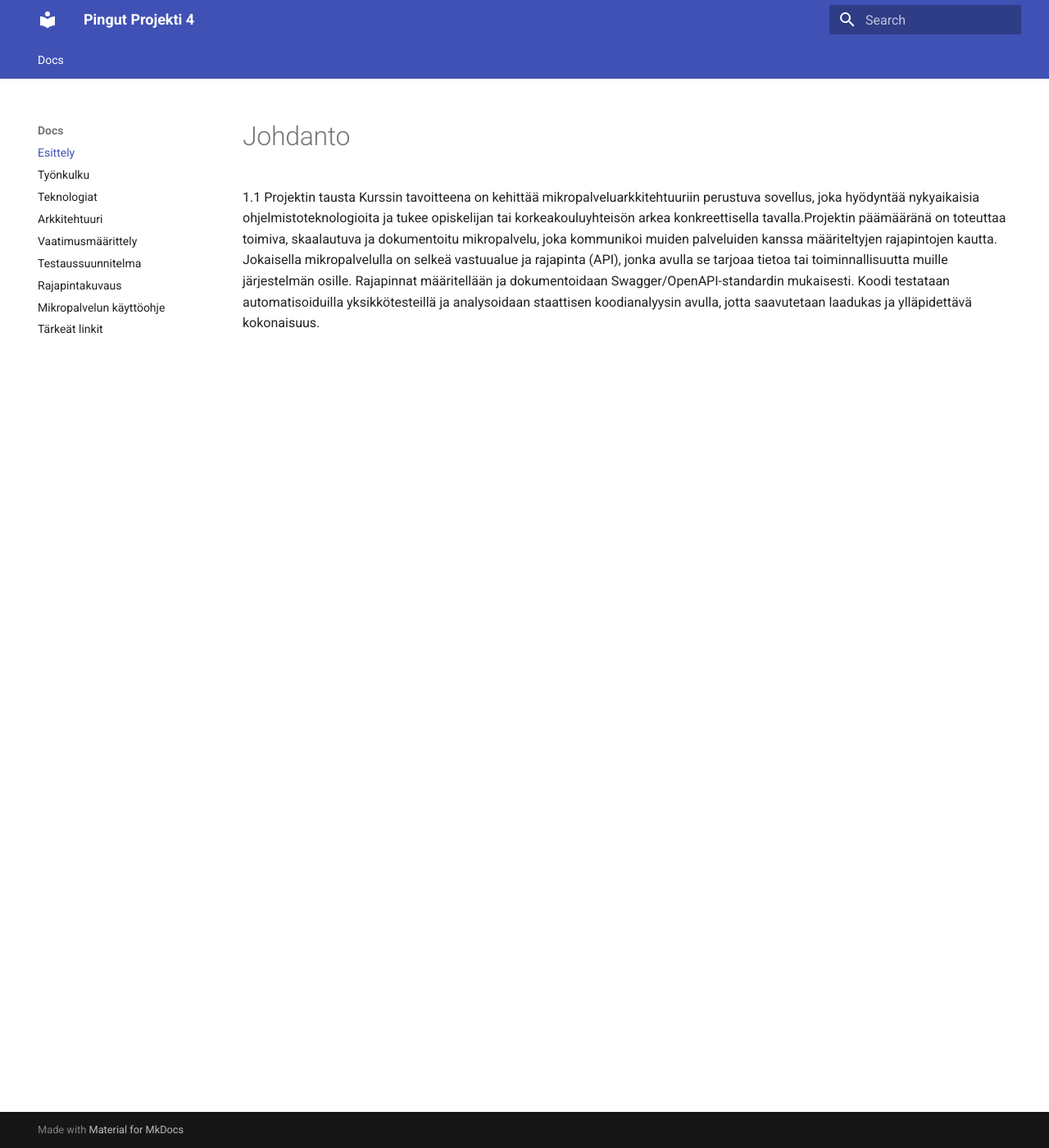
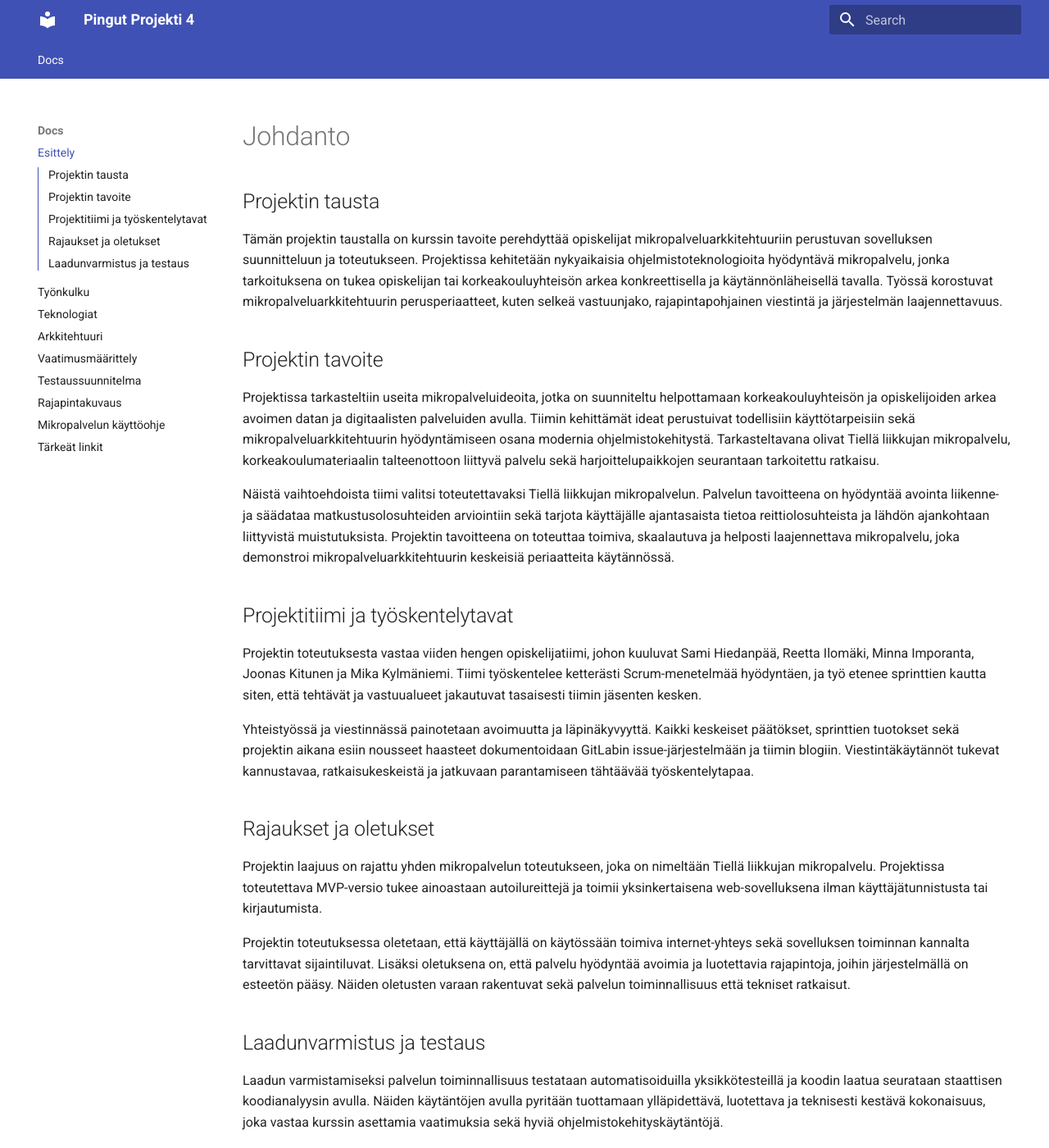
Before and after one commit to Sami-Python/Route_Pingut_Pro, an MkDocs documentation site: the page built from docs/docs/johdanto.md, in a window 1280 px wide and 1400 px high. Shown: the whole window at 82% size. Built offline with MkDocs 1.6.1 and Material for MkDocs 9.7.7, drawn with Linux system fonts in a browser that asks for light colours.

Commit message:
johdanto päivitetty

```diff
--- a/docs/docs/johdanto.md
+++ b/docs/docs/johdanto.md
@@ -1,4 +1,26 @@
 # Johdanto
+## Projektin tausta
 
-1.1 Projektin tausta
-Kurssin tavoitteena on kehittää mikropalveluarkkitehtuuriin perustuva sovellus, joka hyödyntää nykyaikaisia ohjelmistoteknologioita ja tukee opiskelijan tai korkeakouluyhteisön arkea konkreettisella tavalla.Projektin päämääränä on toteuttaa toimiva, skaalautuva ja dokumentoitu mikropalvelu, joka kommunikoi muiden palveluiden kanssa määriteltyjen rajapintojen kautta. Jokaisella mikropalvelulla on selkeä vastuualue ja rajapinta (API), jonka avulla se tarjoaa tietoa tai toiminnallisuutta muille järjestelmän osille. Rajapinnat määritellään ja dokumentoidaan Swagger/OpenAPI-standardin mukaisesti. Koodi testataan automatisoiduilla yksikkötesteillä ja analysoidaan staattisen koodianalyysin avulla, jotta saavutetaan laadukas ja ylläpidettävä kokonaisuus.
+Tämän projektin taustalla on kurssin tavoite perehdyttää opiskelijat mikropalveluarkkitehtuuriin perustuvan sovelluksen suunnitteluun ja toteutukseen. Projektissa kehitetään nykyaikaisia ohjelmistoteknologioita hyödyntävä mikropalvelu, jonka tarkoituksena on tukea opiskelijan tai korkeakouluyhteisön arkea konkreettisella ja käytännönläheisellä tavalla. Työssä korostuvat mikropalveluarkkitehtuurin perusperiaatteet, kuten selkeä vastuunjako, rajapintapohjainen viestintä ja järjestelmän laajennettavuus.
+
+## Projektin tavoite
+
+Projektissa tarkasteltiin useita mikropalveluideoita, jotka on suunniteltu helpottamaan korkeakouluyhteisön ja opiskelijoiden arkea avoimen datan ja digitaalisten palveluiden avulla. Tiimin kehittämät ideat perustuivat todellisiin käyttötarpeisiin sekä mikropalveluarkkitehtuurin hyödyntämiseen osana modernia ohjelmistokehitystä. Tarkasteltavana olivat Tiellä liikkujan mikropalvelu, korkeakoulumateriaalin talteenottoon liittyvä palvelu sekä harjoittelupaikkojen seurantaan tarkoitettu ratkaisu.
+
+Näistä vaihtoehdoista tiimi valitsi toteutettavaksi Tiellä liikkujan mikropalvelun. Palvelun tavoitteena on hyödyntää avointa liikenne- ja säädataa matkustusolosuhteiden arviointiin sekä tarjota käyttäjälle ajantasaista tietoa reittiolosuhteista ja lähdön ajankohtaan liittyvistä muistutuksista. Projektin tavoitteena on toteuttaa toimiva, skaalautuva ja helposti laajennettava mikropalvelu, joka demonstroi mikropalveluarkkitehtuurin keskeisiä periaatteita käytännössä.
+
+## Projektitiimi ja työskentelytavat
+
+Projektin toteutuksesta vastaa viiden hengen opiskelijatiimi, johon kuuluvat Sami Hiedanpää, Reetta Ilomäki, Minna Imporanta, Joonas Kitunen ja Mika Kylmäniemi. Tiimi työskentelee ketterästi Scrum-menetelmää hyödyntäen, ja työ etenee sprinttien kautta siten, että tehtävät ja vastuualueet jakautuvat tasaisesti tiimin jäsenten kesken.
+
+Yhteistyössä ja viestinnässä painotetaan avoimuutta ja läpinäkyvyyttä. Kaikki keskeiset päätökset, sprinttien tuotokset sekä projektin aikana esiin nousseet haasteet dokumentoidaan GitLabin issue-järjestelmään ja tiimin blogiin. Viestintäkäytännöt tukevat kannustavaa, ratkaisukeskeistä ja jatkuvaan parantamiseen tähtäävää työskentelytapaa.
+
+## Rajaukset ja oletukset
+
+Projektin laajuus on rajattu yhden mikropalvelun toteutukseen, joka on nimeltään Tiellä liikkujan mikropalvelu. Projektissa toteutettava MVP-versio tukee ainoastaan autoilureittejä ja toimii yksinkertaisena web-sovelluksena ilman käyttäjätunnistusta tai kirjautumista.
+
+Projektin toteutuksessa oletetaan, että käyttäjällä on käytössään toimiva internet-yhteys sekä sovelluksen toiminnan kannalta tarvittavat sijaintiluvat. Lisäksi oletuksena on, että palvelu hyödyntää avoimia ja luotettavia rajapintoja, joihin järjestelmällä on esteetön pääsy. Näiden oletusten varaan rakentuvat sekä palvelun toiminnallisuus että tekniset ratkaisut.
+
+## Laadunvarmistus ja testaus
+
+Laadun varmistamiseksi palvelun toiminnallisuus testataan automatisoiduilla yksikkötesteillä ja koodin laatua seurataan staattisen koodianalyysin avulla. Näiden käytäntöjen avulla pyritään tuottamaan ylläpidettävä, luotettava ja teknisesti kestävä kokonaisuus, joka vastaa kurssin asettamia vaatimuksia sekä hyviä ohjelmistokehityskäytäntöjä.
```
